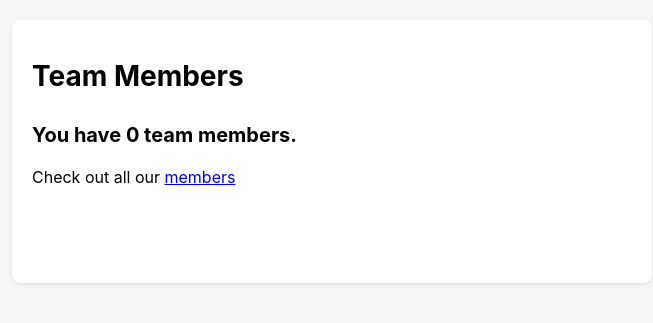
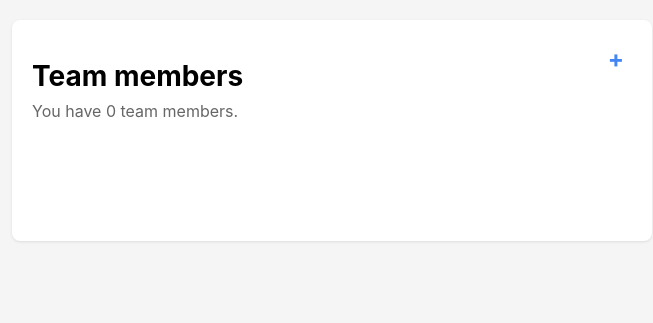
Before and after one commit to katherineChen0/TeamManager, a Django app: page / in a window 1280 px wide. Shown: the top 323 px of the page, without its empty margins (308-961 px from the left). Run offline with Django 5.2, Linux system fonts and the light colour scheme.

Commit message:
changed landing page to list, modified add button

```diff
--- a/fullStackTeam/templates/main.html
+++ /dev/null
@@ -1,13 +0,0 @@
-{% extends "master.html" %}
-
-{% block title %}
-  Team Members
-{% endblock %}
-
-{% block content %}
-  <h1>Team Members</h1>
-
-  <h3>You have {{ total_members }} team member{{ total_members|pluralize }}.</h3>
-
-  <p>Check out all our <a href="{% url 'members' %}">members</a></p>
-{% endblock %}
--- a/fullStackTeam/templates/master.html
+++ b/fullStackTeam/templates/master.html
@@ -13,9 +13,10 @@
             max-width: 600px;
             margin: 0 auto;
             background: white;
-            padding: 20px 20px 80px 20px; /* Increased bottom padding */
+            padding: 20px 20px 80px 20px;
             border-radius: 8px;
             box-shadow: 0 1px 3px rgba(0,0,0,0.1);
+            position: relative;
         }
         h1 {
             font-size: 28px;
@@ -114,9 +115,12 @@
             margin: 2px 0;
         }
         .add-button {
+            position: absolute;
+            top: 20px;
+            right: 20px;
             text-decoration: none;
             font-size: 24px;
-            color: #666;
+            color: #4285f4;
             padding: 4px 8px;
         }
     </style>
--- a/fullStackTeam/urls.py
+++ b/fullStackTeam/urls.py
@@ -2,8 +2,7 @@ from django.urls import path
 from . import views
 
 urlpatterns = [
-    path('', views.main, name="main"),
-    path('members/', views.memberList, name='members'),
-    path('members/add/', views.add_member, name='add_member'),
-    path('members/details/<int:id>/', views.details, name='details'),
+    path('', views.memberList, name='members'),
+    path('add/', views.add_member, name='add_member'),
+    path('details/<int:id>/', views.details, name='details'),
 ]
--- a/fullStackTeam/views.py
+++ b/fullStackTeam/views.py
@@ -50,10 +50,3 @@ def add_member(request):
 
     template = loader.get_template('add.html')
     return HttpResponse(template.render({}, request))
-
-def main(request):
-    template = loader.get_template('main.html')
-    context = {
-        'total_members': Member.objects.count(),
-    }
-    return HttpResponse(template.render(context, request))
```
Also changed, not shown: db.sqlite3.
